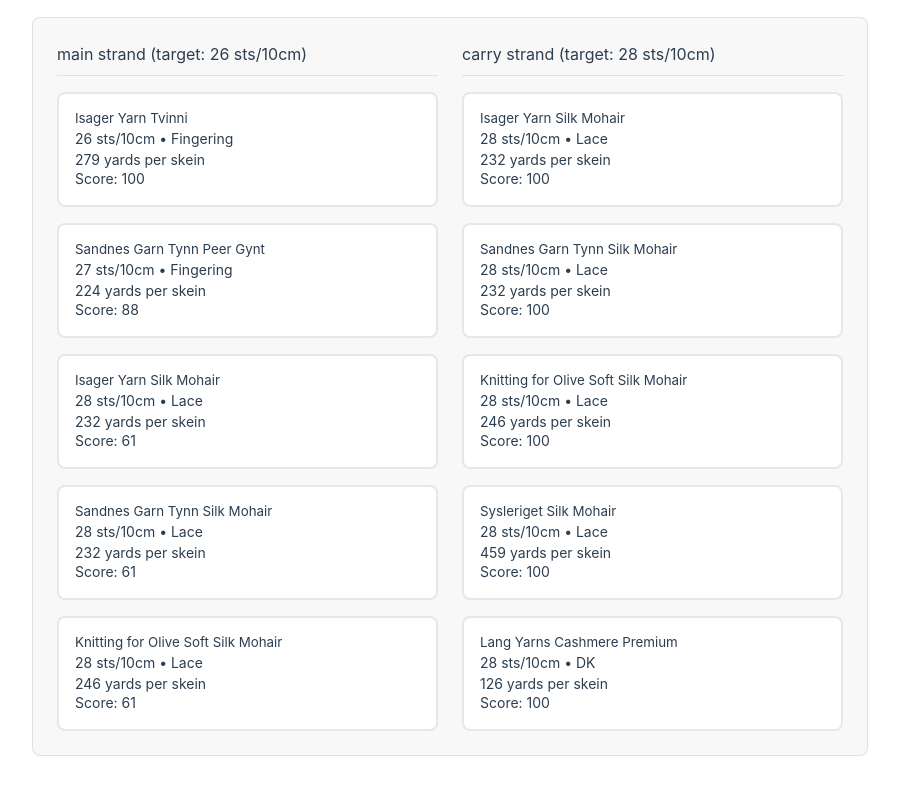
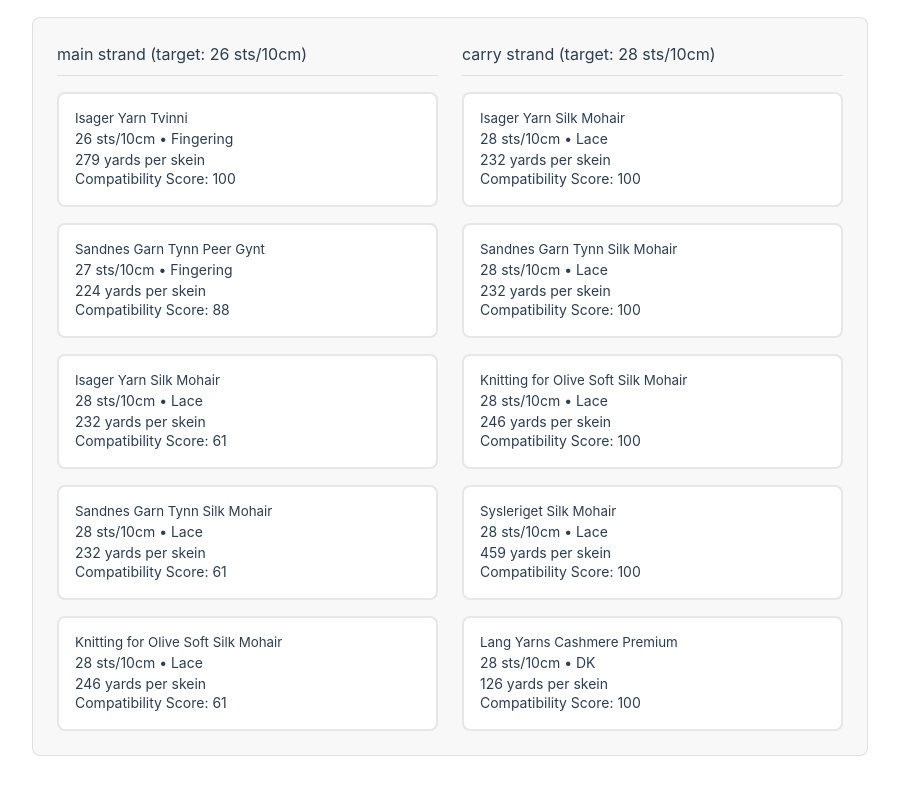
Before and after one commit to madeline-petersen/yarn-helper, a Vue app: page /pattern/1 in a window 1280 px wide. Shown: the part 1031-1825 px from the top of the page, without its empty margins (190-1089 px from the left). Built offline with nearby package versions, Linux system fonts and the light colour scheme; the HTML template or start-up script is replaced by a standard one.

Commit message:
Rename Score label to Compatibility Score in PatternView

```diff
--- a/src/views/PatternView.vue
+++ b/src/views/PatternView.vue
@@ -100,7 +100,7 @@
                   <span v-if="suggestion.weight"> • {{ suggestion.weight }}</span>
                 </div>
                 <div class="yarn-yardage">{{ suggestion.yardage_per_skein }} yards per skein</div>
-                <div>Score: {{ suggestion.score }}</div>
+                <div>Compatibility Score: {{ suggestion.score }}</div>
               </button>
               <div v-if="col.suggestions.length === 0" class="empty-column">—</div>
             </div>
```
